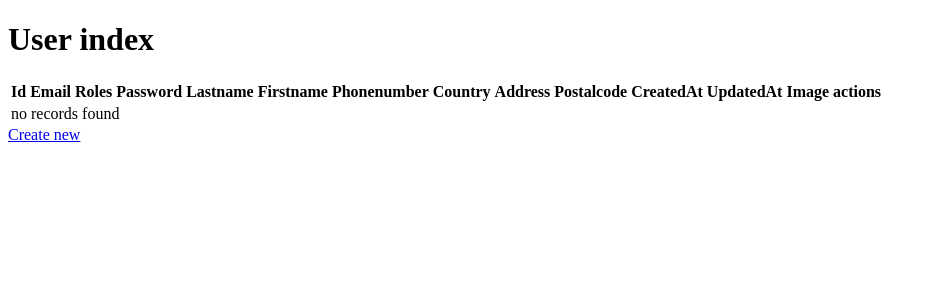
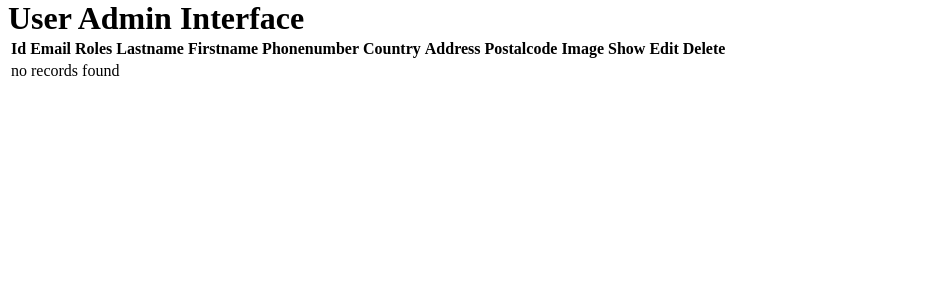
Before and after one commit to Tommm77/symfony-ecommerce-tp, a Symfony app: template templates/user_crud/index.html.twig in a window 1280 px wide. Shown: the part 115-415 px from the top of the page, without its empty margins (0-936 px from the left). Run offline with Twig, Linux system fonts and the light colour scheme; the template is opened without the code that fills it, so the values that code supplies are empty; some libraries are stand-ins or nearby versions.

Commit message:
📦 NEW: RUD User

```diff
--- a/src/Controller/UserCrudController.php
+++ b/src/Controller/UserCrudController.php
@@ -10,7 +10,7 @@ use Symfony\Component\HttpFoundation\Request;
 use Symfony\Component\HttpFoundation\Response;
 use Symfony\Component\Routing\Annotation\Route;
 
-#[Route('/user/crud')]
+#[Route('/admin/user/crud')]
 class UserCrudController extends AbstractController
 {
     #[Route('/', name: 'app_user_crud_index', methods: ['GET'])]
--- a/templates/content/product/adminproduct.html.twig
+++ b/templates/content/product/adminproduct.html.twig
@@ -23,6 +23,7 @@
                 <th>UpdateAt</th>
                 <th>Show</th>
                 <th>Edit</th>
+                <th>Delete</th>
             </tr>
         </thead>
         <tbody>
@@ -41,6 +42,7 @@
                 <td>{{ product.updateAt ? product.updateAt|date('Y-m-d H:i:s') : '' }}</td>
                 <td><a class="btn btn-info btn-sm" href="{{ path('app_product_read', {'id': product.id}) }}">Show</a></td>
                 <td><a class="btn btn-warning btn-sm" href="{{ path('app_product_update', {'id': product.id}) }}">Edit</a></td>
+                <td>{{ include('content/product/_delete_form.html.twig') }}</td>
             </tr>
         {% else %}
             <tr>
--- a/templates/user_crud/index.html.twig
+++ b/templates/user_crud/index.html.twig
@@ -3,7 +3,7 @@
 {% block title %}User index{% endblock %}
 
 {% block body %}
-    <h1>User index</h1>
+    <h1 style="display:inline">User Admin Interface</h1>
 
     <table class="table">
         <thead>
@@ -11,17 +11,16 @@
                 <th>Id</th>
                 <th>Email</th>
                 <th>Roles</th>
-                <th>Password</th>
                 <th>Lastname</th>
                 <th>Firstname</th>
                 <th>Phonenumber</th>
                 <th>Country</th>
                 <th>Address</th>
                 <th>Postalcode</th>
-                <th>CreatedAt</th>
-                <th>UpdatedAt</th>
                 <th>Image</th>
-                <th>actions</th>
+                <th>Show</th>
+                <th>Edit</th>
+                <th>Delete</th>
             </tr>
         </thead>
         <tbody>
@@ -30,20 +29,16 @@
                 <td>{{ user.id }}</td>
                 <td>{{ user.email }}</td>
                 <td>{{ user.roles ? user.roles|json_encode : '' }}</td>
-                <td>{{ user.password }}</td>
                 <td>{{ user.lastname }}</td>
                 <td>{{ user.firstname }}</td>
                 <td>{{ user.phonenumber }}</td>
                 <td>{{ user.country }}</td>
                 <td>{{ user.address }}</td>
                 <td>{{ user.postalcode }}</td>
-                <td>{{ user.createdAt ? user.createdAt|date('Y-m-d H:i:s') : '' }}</td>
-                <td>{{ user.updatedAt ? user.updatedAt|date('Y-m-d H:i:s') : '' }}</td>
                 <td>{{ user.Image }}</td>
-                <td>
-                    <a href="{{ path('app_user_crud_show', {'id': user.id}) }}">show</a>
-                    <a href="{{ path('app_user_crud_edit', {'id': user.id}) }}">edit</a>
-                </td>
+                <td><a class="btn btn-info btn-sm" href="{{ path('app_user_crud_show', {'id': user.id}) }}">Show</a></td>
+                <td><a class="btn btn-warning btn-sm" href="{{ path('app_user_crud_edit', {'id': user.id}) }}">Edit</a></td>
+                <td>{{ include('user_crud/_delete_form.html.twig') }}</td>
             </tr>
         {% else %}
             <tr>
@@ -52,6 +47,4 @@
         {% endfor %}
         </tbody>
     </table>
-
-    <a href="{{ path('app_user_crud_new') }}">Create new</a>
 {% endblock %}
```
Also changed, not shown: src/Form/UserType.php (+24 -7 lines), templates/content/product/index.html.twig (+7 -1 lines), templates/user_crud/_form.html.twig (+9 -1 lines).
